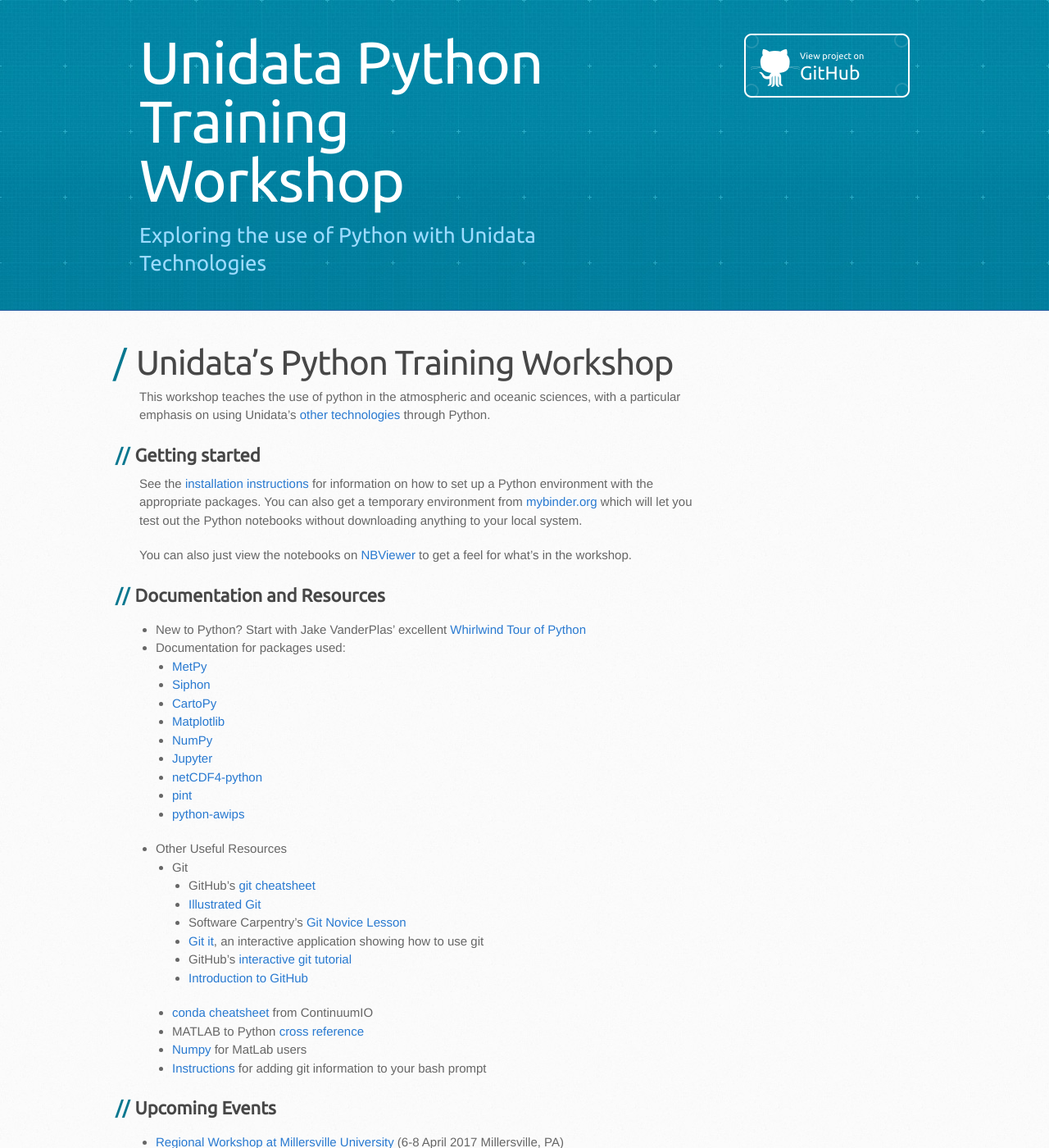
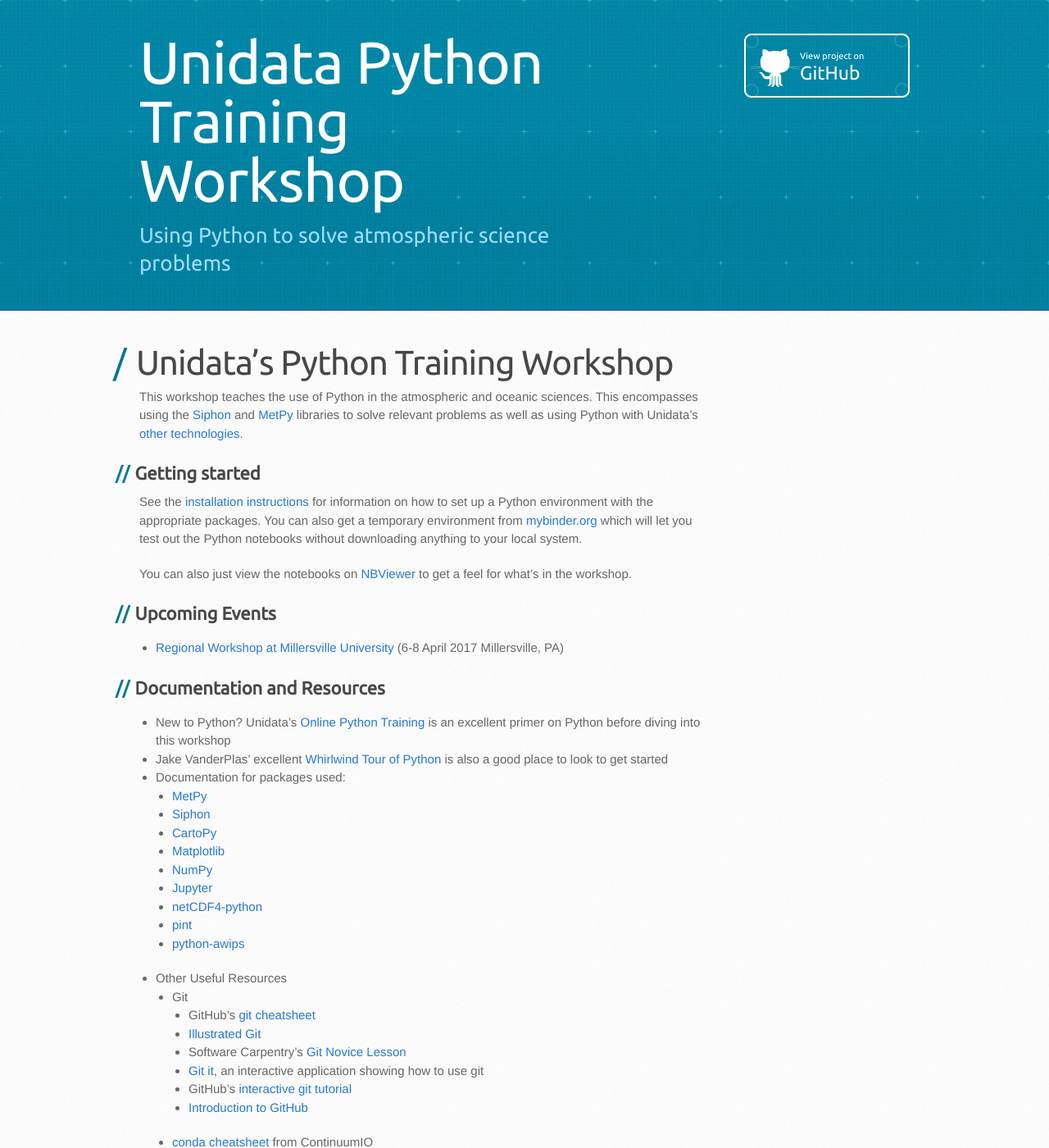
Before and after one commit to Unidata/python-workshop, a Jekyll site: the page built from website/index.md, in a window 1280 px wide and 1400 px high. Shown: the whole window at 82% size. Built offline with Jekyll 4.4.1, drawn with Linux system fonts in a browser that asks for light colours; some web fonts are replaced; some of the changed text lies outside the part shown.

Commit message:
Clean up and update the index.

```diff
--- a/website/_layouts/default.html
+++ b/website/_layouts/default.html
@@ -24,7 +24,7 @@
   <header>
     <div class="inner">
       <a href="http://unidata.github.io/unidata-python-workshop"><h1>Unidata Python Training Workshop</h1></a>
-      <h2>Exploring the use of Python with Unidata Technologies</h2>
+      <h2>Using Python to solve atmospheric science problems</h2>
       <a href="https://github.com/Unidata/unidata-python-workshop" class="button"><small>View project on</small> GitHub</a>
     </div>
   </header>
--- a/website/index.md
+++ b/website/index.md
@@ -3,9 +3,10 @@
 ---
 # Unidata's Python Training Workshop
 
-This workshop teaches the use of python in the atmospheric and oceanic sciences,
-with a particular emphasis on using Unidata's
-[other technologies](https://www.unidata.ucar.edu/software/) through Python.
+This workshop teaches the use of Python in the atmospheric and oceanic sciences.
+This encompasses using the [Siphon](http://unidata.github.io/siphon) and [MetPy](http://unidata.github.com/MetPy/)
+libraries to solve relevant problems as well as using Python with Unidata's
+[other technologies](https://www.unidata.ucar.edu/software/).
 
 ## Getting started
 See the [installation instructions](installation.html) for information on how
@@ -19,12 +20,17 @@
 [NBViewer](http://nbviewer.jupyter.org/github/Unidata/unidata-python-workshop/tree/master/notebooks/)
 to get a feel for what's in the workshop.
 
+## Upcoming Events
+- [Regional Workshop at Millersville University](events/millersville2017.html) (6-8 April 2017 Millersville, PA)
+
 ## Documentation and Resources
-
-- New to Python? Start with Jake VanderPlas' excellent [Whirlwind Tour of Python](http://nbviewer.jupyter.org/github/jakevdp/WhirlwindTourOfPython/blob/master/Index.ipynb)
+- New to Python? Unidata's [Online Python Training](https://unidata.github.io/online-python-training/)
+  is an excellent primer on Python before diving into this workshop
+- Jake VanderPlas' excellent [Whirlwind Tour of Python](http://nbviewer.jupyter.org/github/jakevdp/WhirlwindTourOfPython/blob/master/Index.ipynb)
+  is also a good place to look to get started
 - Documentation for packages used:
-  - [MetPy](http://metpy.readthedocs.io)
-  - [Siphon](http://siphon.readthedocs.io)
+  - [MetPy](https://unidata.github.io/MetPy/)
+  - [Siphon](https://unidata.github.io/siphon/)
   - [CartoPy](http://scitools.org.uk/cartopy/docs/latest/index.html)
   - [Matplotlib](http://matplotlib.org)
   - [NumPy](http://docs.scipy.org/doc/numpy/reference/)
```
Also changed, not shown: other parts of website/index.md (+1 -4 lines).
